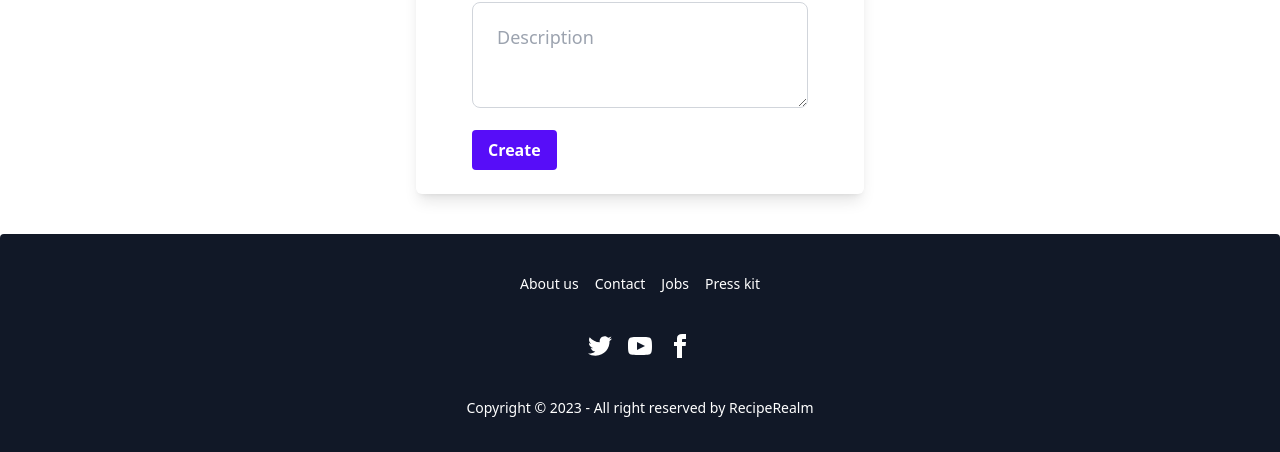
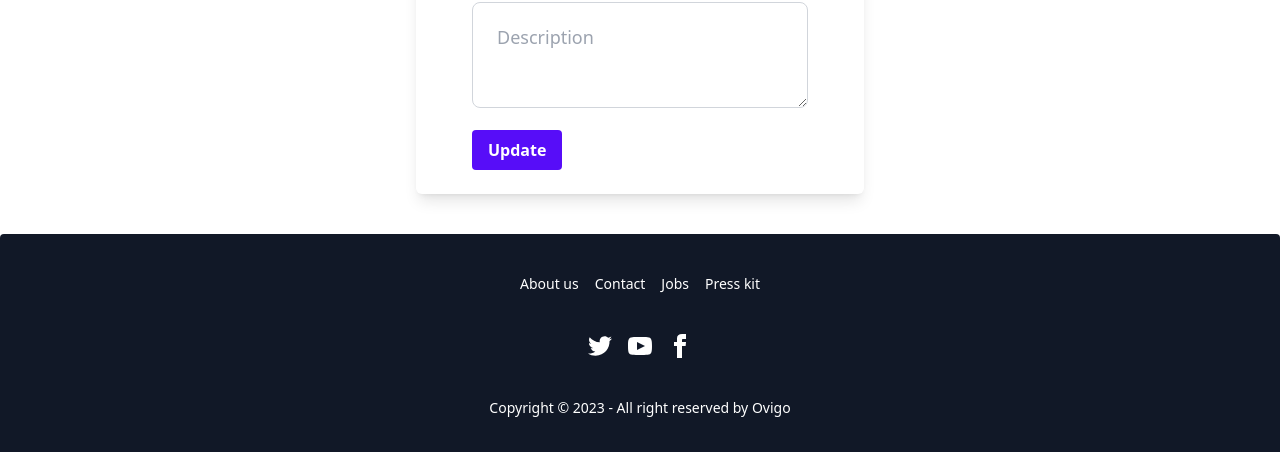
Before and after one commit to Nasim043/ovigo-client, a React (Vite) app: page /dashboard/editPost/1 in a window 1280 px wide. Shown: the part 540-992 px from the top of the page. Built offline with nearby package versions, Linux system fonts and the light colour scheme; no server answers; sample sign-in values are in the browser's storage.

Commit message:
fixed some typos

```diff
--- a/src/pages/Dahsboard/EditPost.jsx
+++ b/src/pages/Dahsboard/EditPost.jsx
@@ -107,7 +107,7 @@
                     type="submit"
                     className="bg-primary text-white font-bold py-2 px-4 rounded"
                 >
-                    Create
+                    Update
                 </button>
             </form>
         </>
--- a/src/pages/shared/Footer.jsx
+++ b/src/pages/shared/Footer.jsx
@@ -16,7 +16,7 @@
                     </div>
                 </div>
                 <div>
-                    <p>Copyright © 2023 - All right reserved by RecipeRealm</p>
+                    <p>Copyright © 2023 - All right reserved by Ovigo</p>
                 </div>
             </footer>
         </>
```
